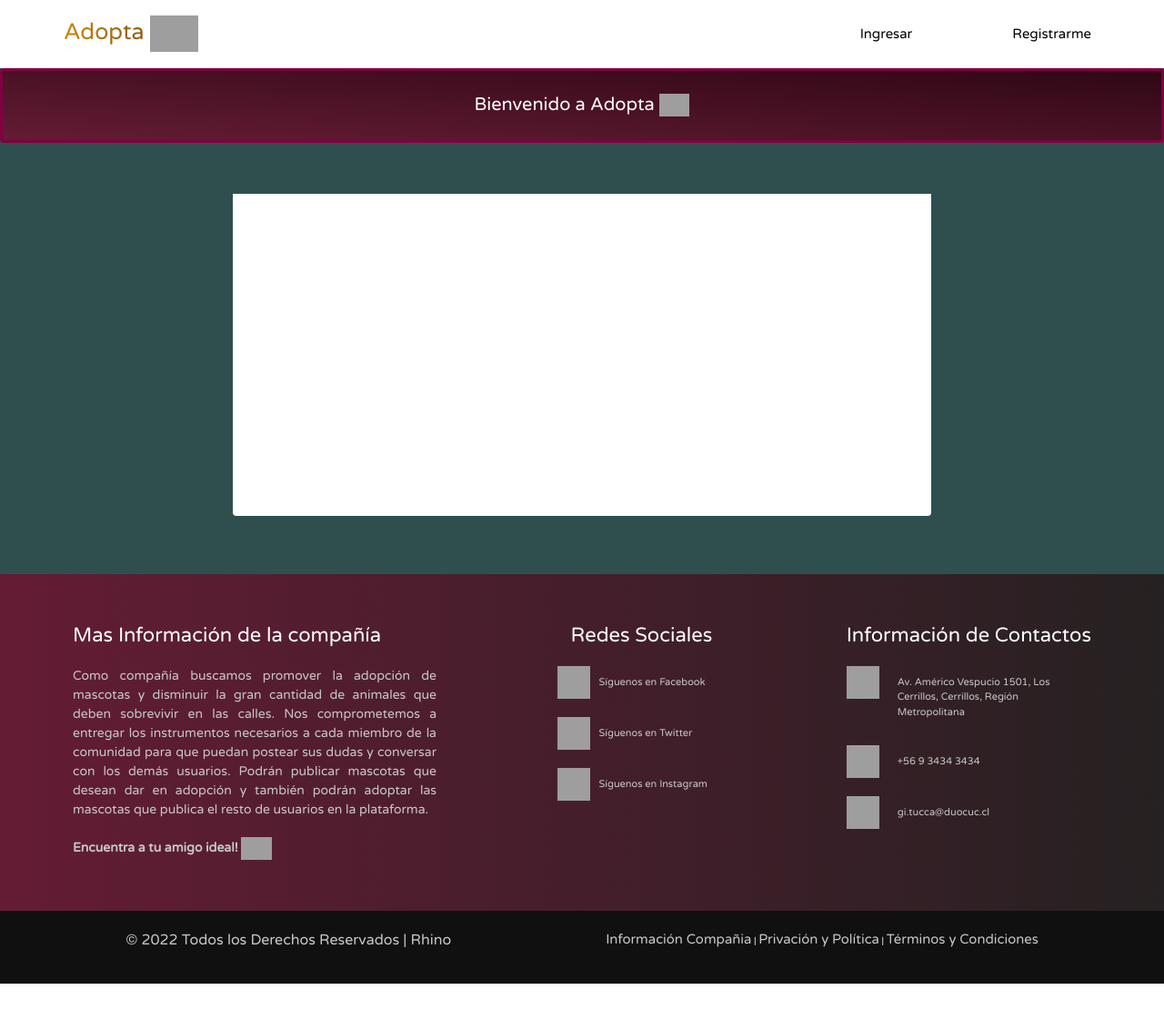
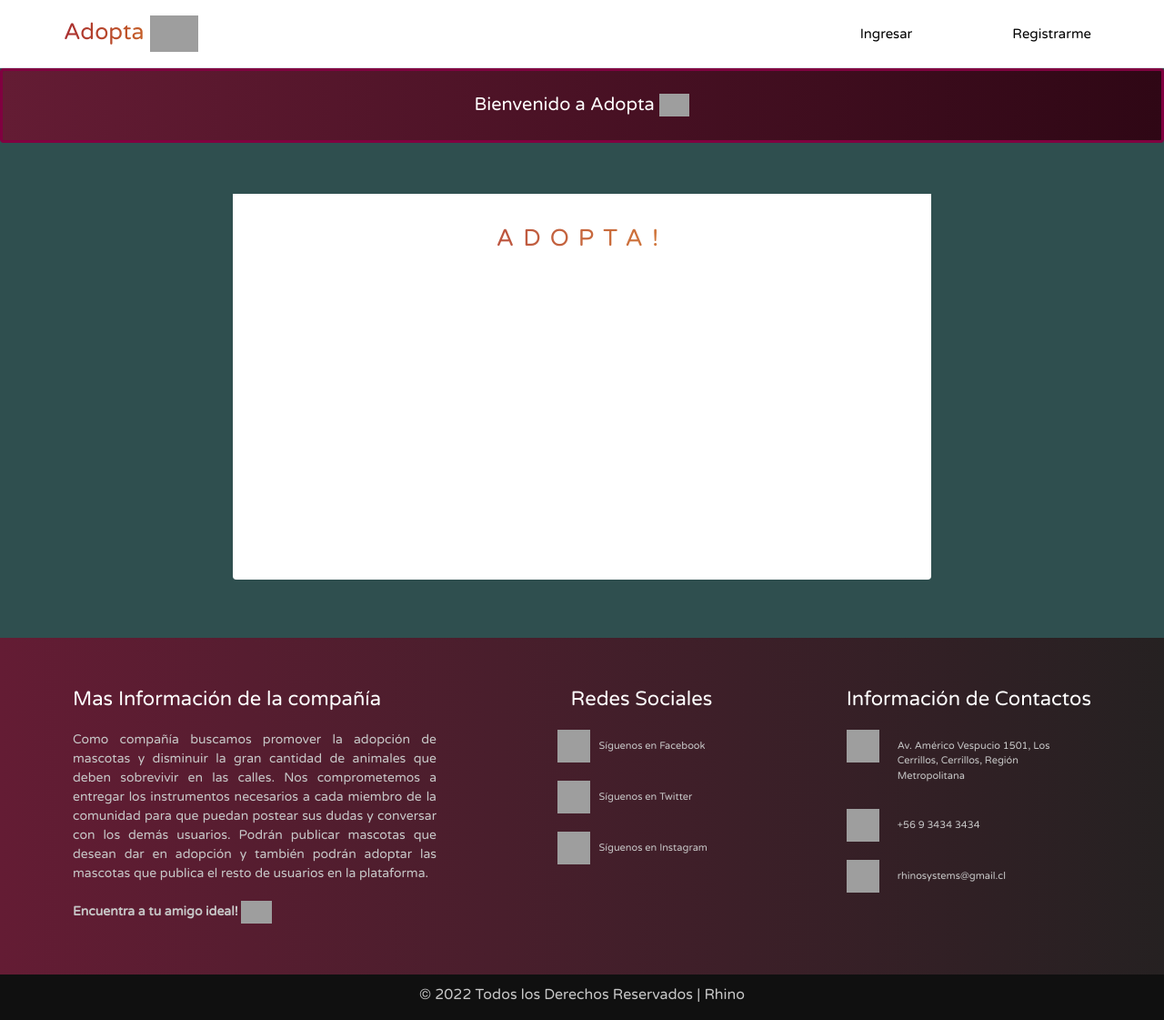
Before and after one commit to PepLascar/adopta-app, a Django app: page / in a window 1280 px wide. Shown: the whole page at 91% size. Before the commit the page ends 1081 px from the top, so only its background shows below. Run offline with Django 3.2, Linux system fonts and the light colour scheme; data that the repository does not hold is empty; some libraries are stand-ins or nearby versions; grey boxes are pictures that could not be loaded.

Commit message:
Carousel fix | Footer | Diseño petProfile

```diff
--- a/adopta/core/static/css/carousel.css
+++ b/adopta/core/static/css/carousel.css
@@ -1,7 +1,3 @@
-.Carousel{
-    width: 100%;
-    margin: 0px 60px;
-}
 .Carousel h2{
     font-size: 26px;
     line-height: 38px;
@@ -10,6 +6,9 @@
     text-transform: uppercase;
     letter-spacing: 10px;
     text-align: center;
+    background: linear-gradient(to right, #920735,rgb(239, 166, 29));
+    -webkit-background-clip: text;
+    -webkit-text-fill-color: transparent;
 }
 
 /* images */
--- a/adopta/core/templates/articulos.html
+++ b/adopta/core/templates/articulos.html
@@ -1,12 +1,16 @@
 <!DOCTYPE html>
 <html lang="en">
+
 <head>
     <meta charset="UTF-8">
     <meta name="viewport" content="width=device-width, initial-scale=1.0">
     <link rel="stylesheet" href="../static/css/carousel.css">
+    <title>Listado</title>
 </head>
+
 <body>
     <div class="Carousel">
+        <h2>Adopta!</h2>
         <div class="slick-list" id="slick-list">
             <button class="slick-arrow slick-prev" id="button-prev" data-button="button-prev"
                 onclick="app.processingButton(event)">
@@ -19,20 +23,25 @@
                 </svg>
             </button>
 
+
             <div class="slick-track" id="track">
-                {% for article in articles %}
+
+                {% for article in articles %} {#Recorrer lista de artículos#}
                 <div class="slick">
                     <div>
                         <a href="/petProfile/{{article.articuloid}}">
-                            <h4>{{article.title}}</h4>
+                            <h4><small><strong>{{article.title}}</strong></small>N° {{article.articuloid}}</h4>
                             <picture>
-                                <img src="{{article.image.url}}" alt="Image">
+                                <img src="{{article.image.url}}" alt="Image" width="250px" height="250px">
                             </picture>
                         </a>
                     </div>
                 </div>
+
                 {% endfor %}
+
             </div>
+
 
             <button class="slick-arrow slick-next" id="button-next" data-button="button-next"
                 onclick="app.processingButton(event)">
@@ -45,7 +54,9 @@
                 </svg>
             </button>
         </div>
+
     </div>
     <script defer src="../static/js/carousel.js"></script>
 </body>
+
 </html>
--- a/adopta/core/templates/crear.html
+++ b/adopta/core/templates/crear.html
@@ -11,10 +11,11 @@
     <label for="title">Nombre mascota: </label>
     <input type="text" name="title" required>
 
-    <select for="categories" name="categories" id="cars">
+    <select for="categories" name="categories" class="custom-select mr-sm-2" id="cars">
+        <option selected>Escoge..</option>
         <option value="1">Perro</option>
         <option value="2">Gato</option>
-        <option value="3">Otros</option>
+        <option value="3">Otro</option>
       </select>
     <br><br>
     <label for="content">Déscribe a tu mascota: </label>
--- a/adopta/social/static/style.css
+++ b/adopta/social/static/style.css
@@ -100,7 +101,7 @@ img{
   padding-right: 80px;
 }
 #logo{
-  background: linear-gradient(to right, orange,#331e25);
+  background: linear-gradient(to right, #920735,rgb(239, 166, 29));
   -webkit-background-clip: text;
   -webkit-text-fill-color: transparent;
   font-size: 25px;
@@ -150,11 +151,10 @@ a:hover{
   margin-top: 40px;
 }
 #alerta-carousel{
-
   border-color: #800040;
   color: white;
   border-width: 3px;
-  background-image: linear-gradient(to top right,#641c34,#2f0715);
+  background-image: linear-gradient(to right,#641c34,#2f0715);
 }
 /* NAVIGATION BAR */
 .second-nav{
@@ -472,16 +495,16 @@ footer{
   display: flex;
   justify-content: space-between;
 }
+
 .footer{
-  max-width: 1200px;
   margin: auto;
   display: flex;
   justify-content: space-between;
-  padding: 20px;
 }
+
 .copyright{
   color: #c7c7c7;
-  padding-right: 170px;
+  padding-top: 10px;
 }
 .copyright a{
   text-decoration: none;
--- a/adopta/social/templates/social/layout.html
+++ b/adopta/social/templates/social/layout.html
@@ -159,22 +159,22 @@
                 <div class="column2">
                     <h1>Redes Sociales</h1>
                     <div class="row">
-                        <img src="https://cdn-icons-png.flaticon.com/128/174/174848.png">
+                        <a href=".."><img src="https://cdn-icons-png.flaticon.com/128/174/174848.png"></a>
                         <label>Síguenos en Facebook</label>
                     </div>
                     <div class="row">
-                        <img src="https://cdn-icons-png.flaticon.com/128/733/733579.png">
+                        <a href=".."><img src="https://cdn-icons-png.flaticon.com/128/733/733579.png"></a>
                         <label>Síguenos en Twitter</label>
                     </div>
                     <div class="row">
-                        <img src="https://cdn-icons-png.flaticon.com/128/174/174855.png">
+                        <a href=".."><img src="https://cdn-icons-png.flaticon.com/128/174/174855.png"></a>
                         <label>Síguenos en Instagram</label>
                     </div>
                 </div>
                 <div class="column3">
                     <h1>Información de Contactos</h1>
                     <div class="row2">
-                        <img src="https://cdn-icons.flaticon.com/png/128/562/premium/562511.png?token=exp=1653865293~hmac=f537f33fc955239dbfd7adf8c6556c82">
+                        <img src="https://cdn-icons.flaticon.com/png/128/5974/premium/5974636.png?token=exp=1655419589~hmac=4e7a0349ca41f64c6886d6f777e03d39">
                         <label>Av. Américo Vespucio 1501, Los Cerrillos,
                             Cerrillos, Región Metropolitana</label>
                     </div>
@@ -184,7 +184,7 @@
                     </div>
                     <div class="row2">
                         <img src="https://cdn-icons-png.flaticon.com/128/732/732200.png">
-                        <label>gi.tucca@duocuc.cl</label>
+                        <label>rhinosystems@gmail.cl</label>
                     </div>
                 </div>
             </div>
@@ -195,11 +195,6 @@
                 <div class="copyright">
                     <p>© 2022 Todos los Derechos Reservados | Rhino</p>
                 </div>
-                <div class="information">
-                    <a href="">Información Compañia</a> |
-                    <a href="">Privación y Política</a> |
-                    <a href="">Términos y Condiciones</a>
-                </div>
             </div>
         </div>
     </footer>
```
Also changed, not shown: other parts of adopta/social/static/style.css (+25 -17 lines), adopta/social/templates/social/petProfile.html (+10 -13 lines).
